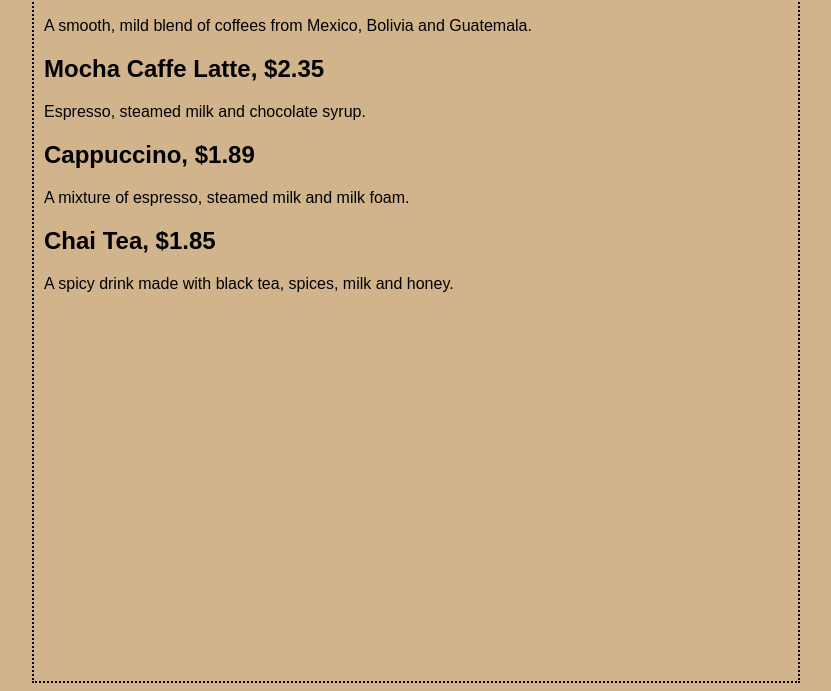
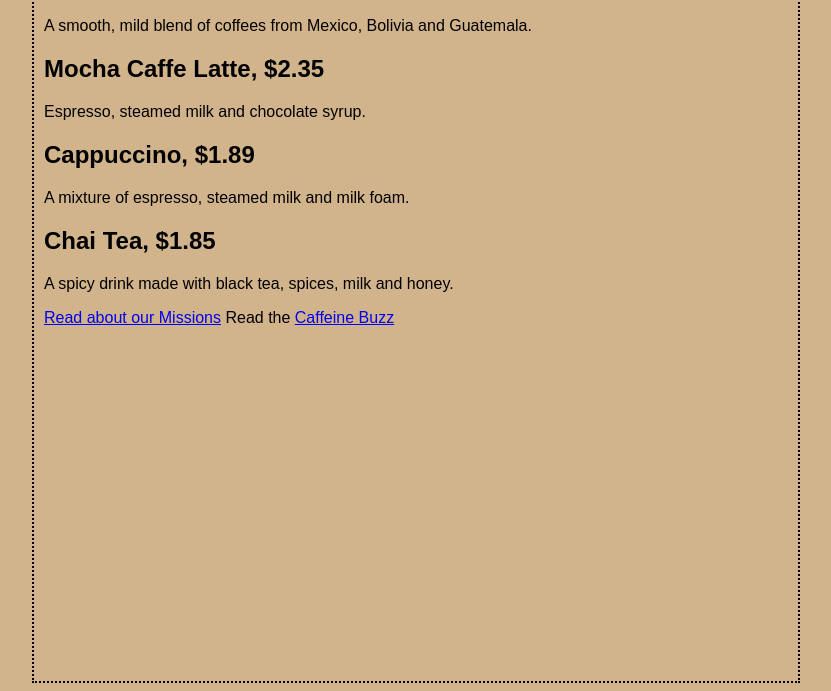
Before and after one commit to takeuufly/takeuufly.github.io, a plain HTML site: page index.html in a window 1280 px wide. Shown: the part 109-800 px from the top of the page, without its empty margins (224-1055 px from the left). Drawn offline with Linux system fonts and the light colour scheme.

Commit message:
redirect to Caffeine Buzz
add 2 link

```diff
--- a/index.html
+++ b/index.html
@@ -27,5 +27,9 @@
 
 	<h2>Chai Tea, $1.85</h2>
 	<p>A spicy drink made with black tea, spices, milk and honey.</p>
+	<p>
+		<a href="mission.html">Read about our Missions</a>
+		Read the <a href=“http://wickedlysmart.com/buzz”>Caffeine Buzz</a>
+	</p>
 </body>
 </html>
```
